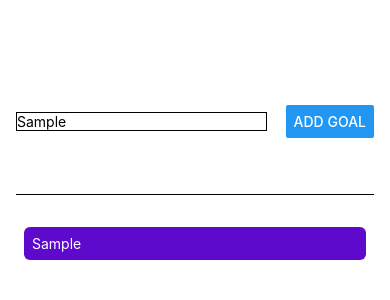
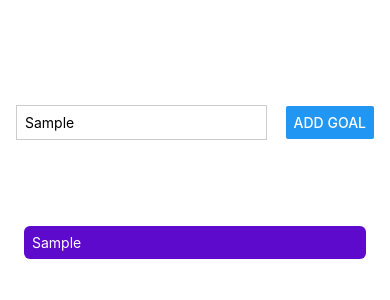
Before and after one commit to riteskmr20/Course-goal-app, a React Native app: screen / in a window 390 px wide. Both pictures are taken after typing "Sample" into the empty fields and a click on the button "ADD GOAL". Shown: the top 300 px of the page. Built offline with nearby package versions, Linux system fonts and the light colour scheme.

Commit message:
Goals are added with FlatList

```diff
--- a/App.js
+++ b/App.js
@@ -1,5 +1,12 @@
 import { useState } from "react";
-import { Button, StyleSheet, Text, TextInput, View } from "react-native";
+import {
+  Button,
+  FlatList,
+  StyleSheet,
+  Text,
+  TextInput,
+  View,
+} from "react-native";
 
 export default function App() {
   const [enteredGoalText, setEnteredGoalText] = useState("");
@@ -12,7 +19,7 @@
   function addGoalHandler() {
     setCourseGoals((currentCourseGoals) => [
       ...currentCourseGoals,
-      enteredGoalText,
+      { text: enteredGoalText, id: Math.random().toString() },
     ]);
   }
 
@@ -27,11 +34,19 @@
         <Button title="Add Goal" onPress={addGoalHandler} />
       </View>
       <View style={styles.goalContainer}>
-        {courseGoals.map((goal) => (
-          <View key={goal} style={styles.goalItem}>
-            <Text style={styles.goalText}>{goal}</Text>
-          </View>
-        ))}
+        <FlatList
+          data={courseGoals}
+          renderItem={(itemData) => {
+            return (
+              <View style={styles.goalItem}>
+                <Text style={styles.goalText}>{itemData.item.text}</Text>
+              </View>
+            );
+          }}
+          keyExtractor={(item, index) => {
+            return item.id;
+          }}
+        />
       </View>
     </View>
   );
@@ -49,12 +64,14 @@
     justifyContent: "space-between",
     alignItems: "center",
     marginBottom: 24,
-    borderBottomWidth: 1,
+    // borderBottomWidth: 1,
   },
   textInput: {
     borderWidth: 1,
+    borderColor: "#cccccc",
     width: "70%",
     marginRight: 8,
+    padding: 8,
   },
   goalContainer: {
     flex: 4,
@@ -64,9 +81,8 @@
     padding: 8,
     borderRadius: 6,
     backgroundColor: "#5e0acc",
+  },
+  goalText: {
     color: "white",
   },
-  goalText:{
-    color:'white',
-  }
 });
```
Also changed, not shown: notes/info.txt.
